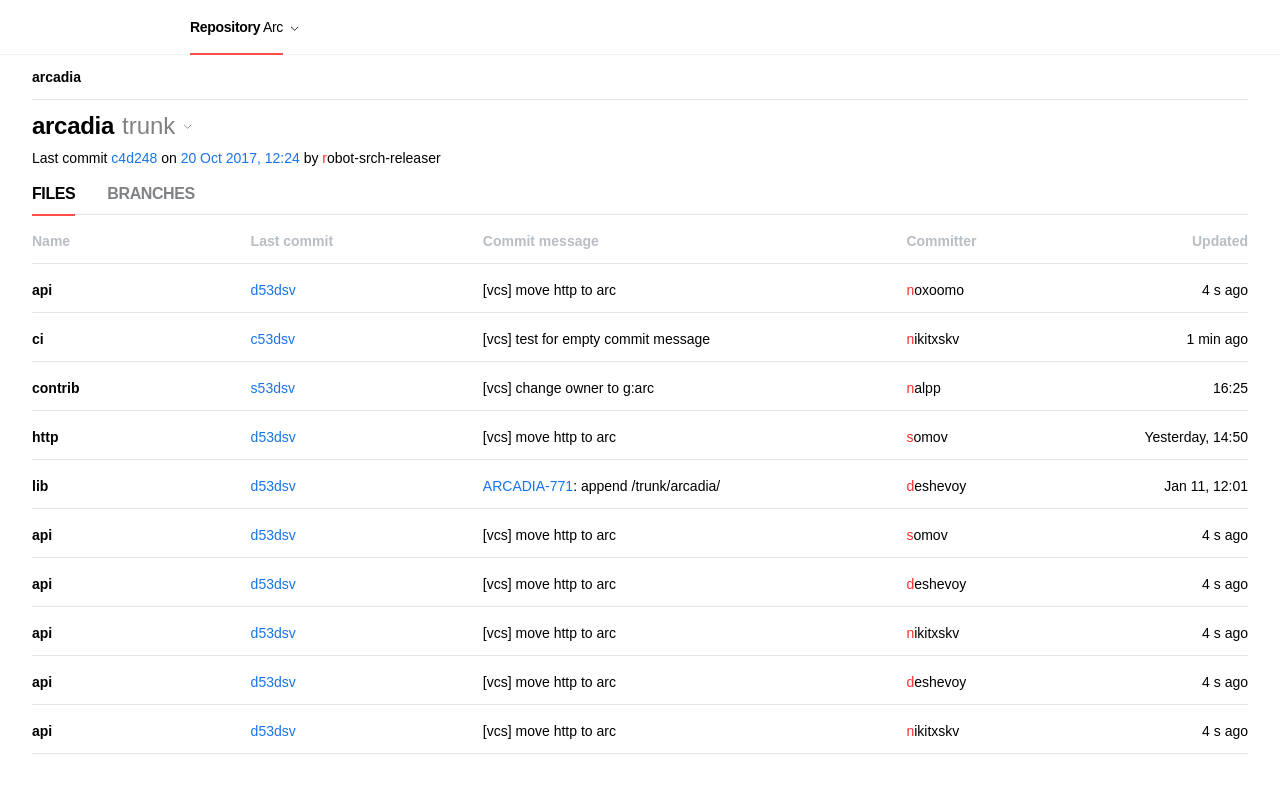
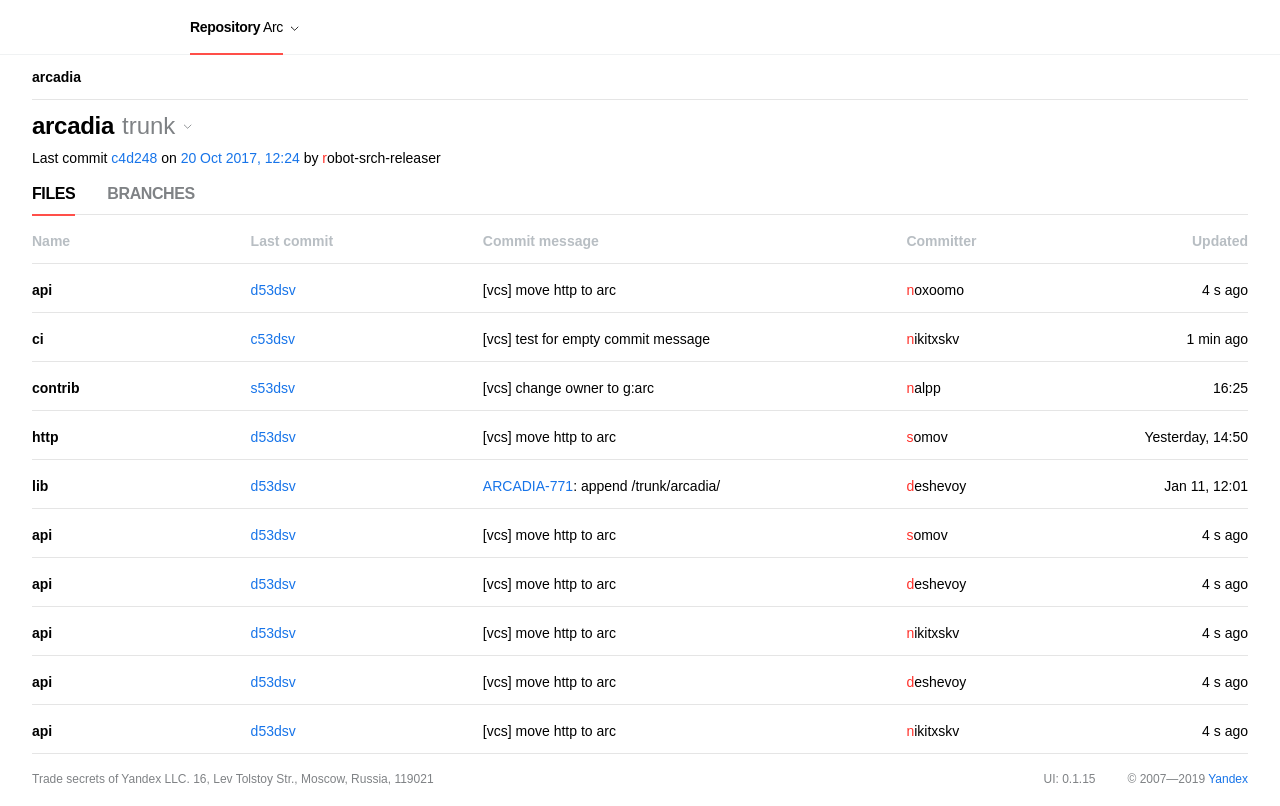
Before and after one commit to Zlata93/test, a website built with webpack: page client/index.html in a window 1280 px wide. Built offline with nearby package versions, Linux system fonts and the light colour scheme; files whose address does not match are found by name.

Commit message:
footer to bottom

```diff
--- a/client/index.html
+++ b/client/index.html
@@ -157,5 +157,16 @@
             </tbody>
         </table>
     </div>
+    <footer class="Footer">
+        <div class="Footer-Caption Footer-Item">
+            Trade secrets of Yandex LLC. 16, Lev Tolstoy Str., Moscow, Russia, 119021
+        </div>
+        <div class="Footer-Item">
+            <div class="Footer-Version">UI: 0.1.15</div>
+            <div class="Footer-Copuright">
+                © 2007—2019 <a href="https://www.yandex.ru" target="_blank" class="Link">Yandex</a>
+            </div>
+        </div>
+    </footer>
 </body>
 </html>
--- /dev/null
+++ b/client/src/styles/blocks/footer.scss
@@ -0,0 +1,23 @@
+.Footer {
+  width: 100%;
+  display: flex;
+  justify-content: space-between;
+  box-sizing: border-box;
+  padding: var(--space-m) var(--space-xxl) 18px;
+  font-family: var(--font);
+  font-size: var(--font-xs);
+  line-height: var(--line-s);
+  color: var(--secondary);
+
+  @media screen and (max-width: 600px) {
+    padding: var(--space-m) var(--space-m) 18px;
+  }
+
+  &-Item {
+    display: flex;
+  }
+
+  &-Version {
+    margin-right: var(--space-xxl);
+  }
+}
--- a/client/src/styles/carcass/layout.scss
+++ b/client/src/styles/carcass/layout.scss
@@ -1,8 +1,14 @@
 .Layout {
   margin: 0;
   background: var(--default);
+  position: relative;
+  min-height: 100vh;
+  display: flex;
+  flex-direction: column;
+
   &-Container {
     margin: 0 var(--space-xxl);
+    flex: 1 0 auto;
 
     @media screen and (max-width: 600px) {
       margin: 0 var(--space-m);
--- a/client/src/styles/index.scss
+++ b/client/src/styles/index.scss
@@ -21,6 +21,7 @@
 
 @import 'blocks/arrow';
 @import 'blocks/branchnav';
+@import 'blocks/footer';
 @import 'blocks/header';
 @import 'blocks/link';
 @import 'blocks/logo';
```
